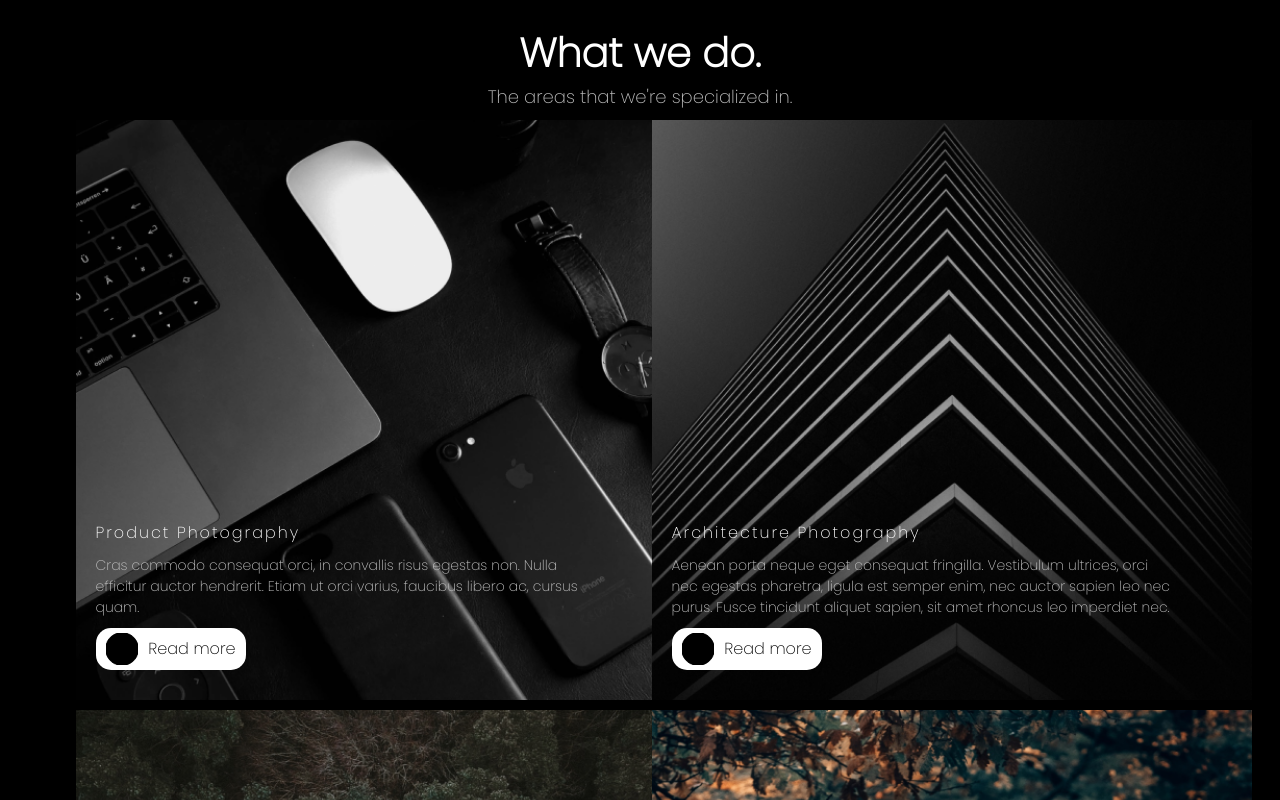
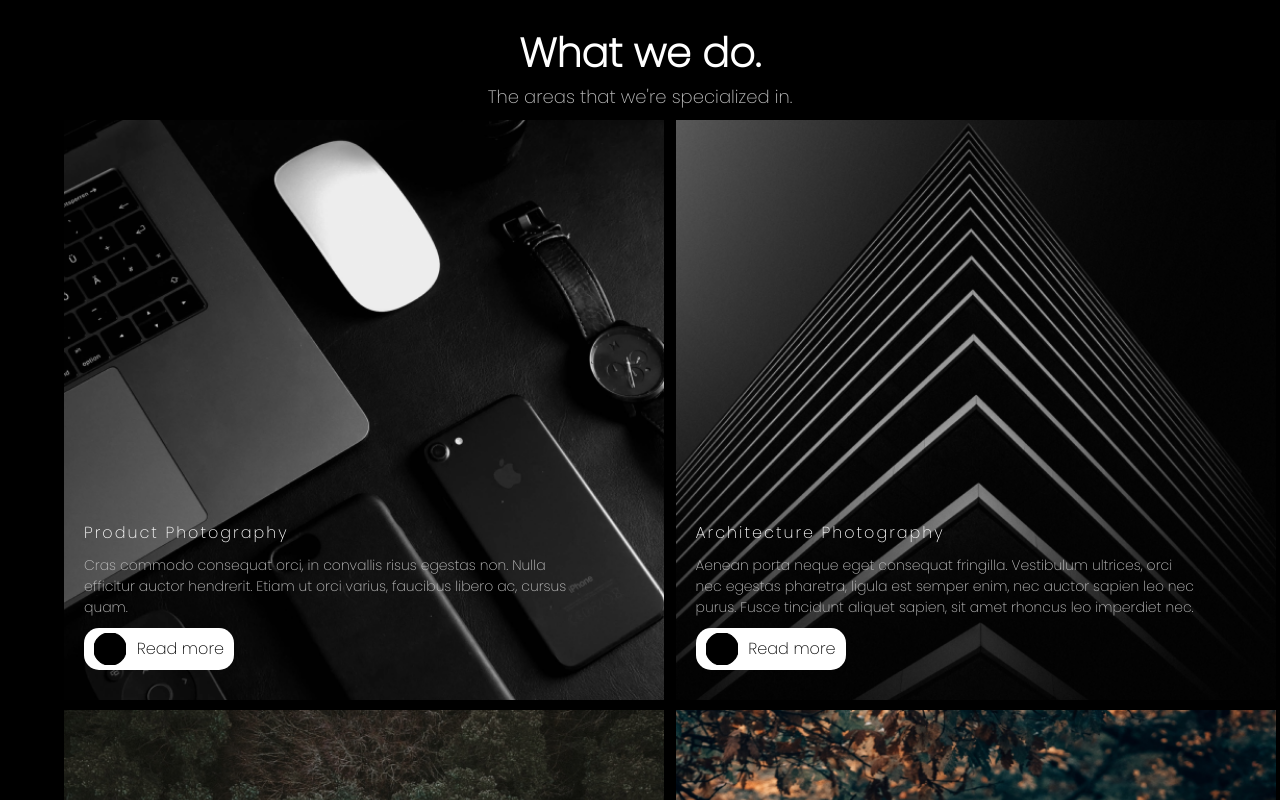
Before and after one commit to headlinerme/aperture, a plain HTML site: page index.html in a window 1280 px wide. Shown: the part 880-1680 px from the top of the page. Drawn offline with Linux system fonts and the light colour scheme.

Commit message:
Update styles.css

```diff
--- a/static/styles/styles.css
+++ b/static/styles/styles.css
@@ -105,10 +105,11 @@ body {
 }
 
 .products-cards {
-    margin: 0 auto;
-    display: grid;
-    grid-template-columns: 48% 48%;
-    justify-content: space-around;
+    display: flex;
+}
+
+.cards-column1 {
+    margin-right: 1%;
 }
 
 .product-card1, .product-card2, .product-card3, .product-card4 {
```
